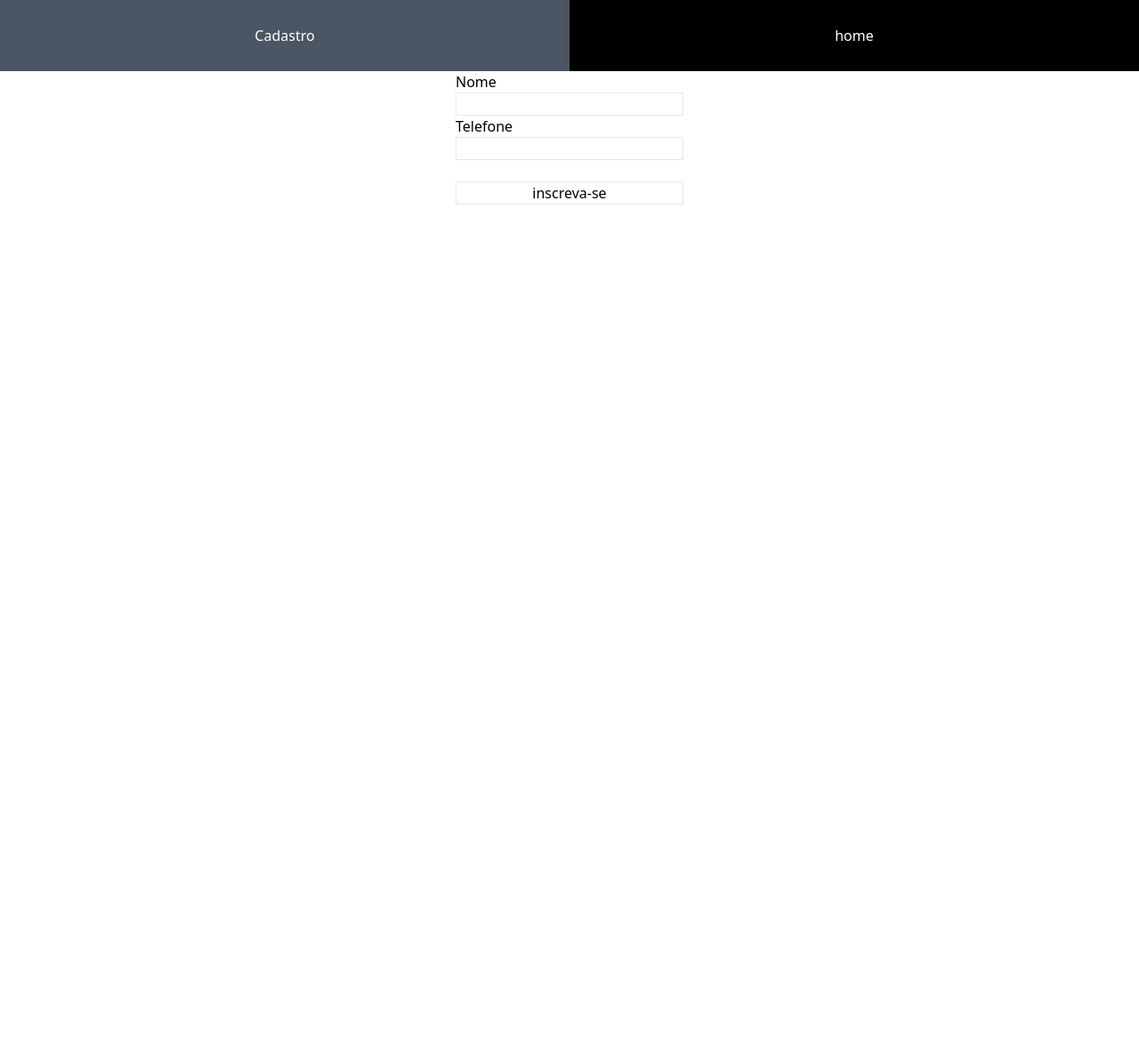
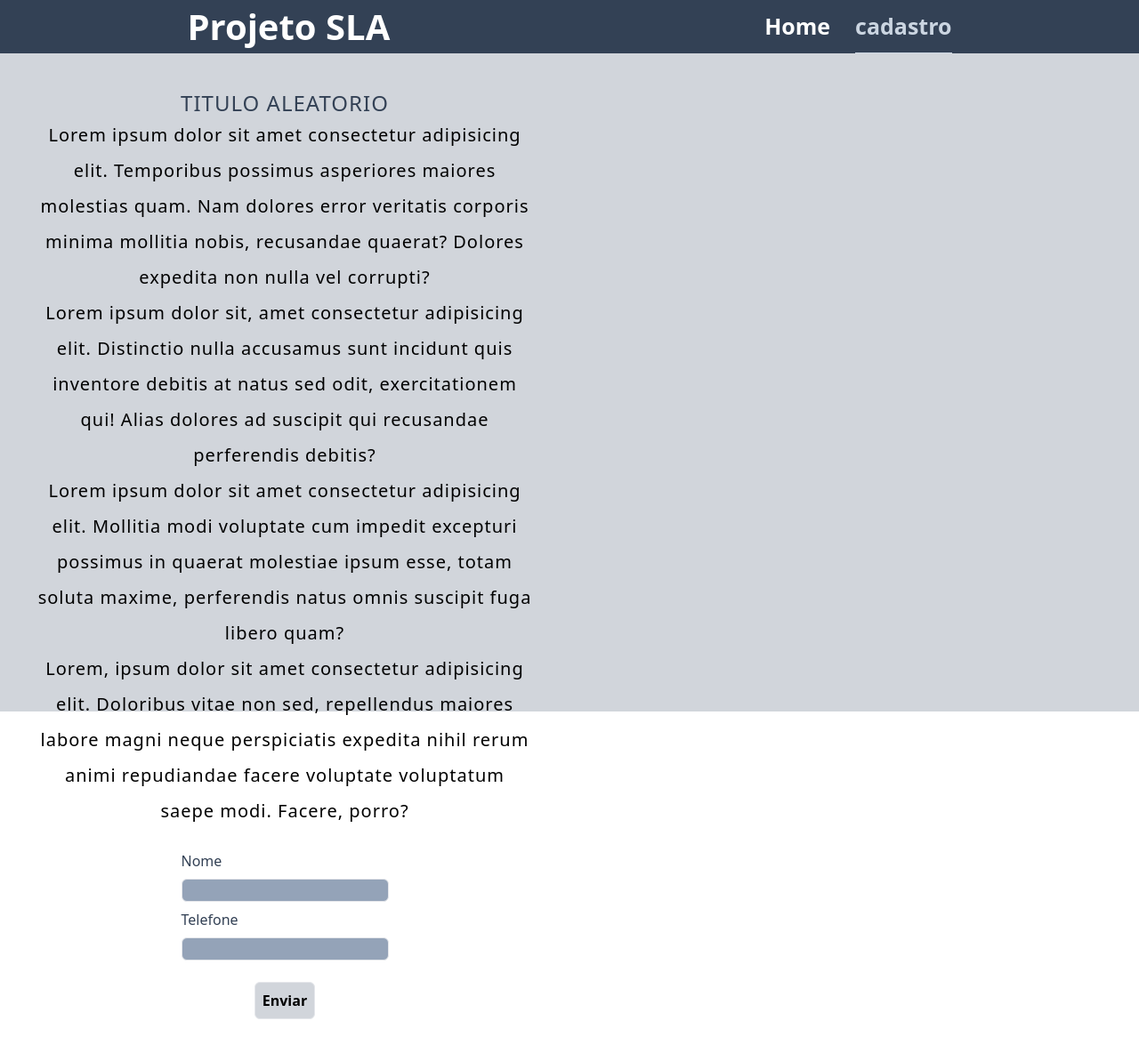
Before and after one commit to GustavoPinho001/projeto, a React (Vite) app: page /cadastro in a window 1280 px wide. Shown: the top 1184 px of the page at 89% size. Before the commit the page ends 800 px from the top, so only its background shows below. Built offline with nearby package versions, Linux system fonts and the light colour scheme.

Commit message:
ultimosub

```diff
--- a/src/modules/Home/home.tsx
+++ b/src/modules/Home/home.tsx
@@ -1,3 +1,5 @@
+import { Field, Form } from "formik";
+import { Formik } from "formik/dist/Formik";
 import { useNavigate } from "react-router-dom";
 
 const Home=(): any =>{
@@ -11,16 +13,33 @@ const Home=(): any =>{
         navigateHome("/")
     }
 
-    return(
-        <div className="flex h-screen w-screen flex-col">
-        <div className="flex h-[10%]">
-            <button className=" w-[50%] bg-black text-white " onClick={funcao}>Cadastro</button>
-            <button className=" w-[50%] bg-gray-600 text-white " onClick={funcaosla}>home</button>
+    return (
+        <div className="flex h-screen w-screen bg-gray-300 flex-col">
+          <header className="flex h-28 items-center bg-slate-700">
+            <div className="flex justify-around w-full">
+              <h1 className="text-white font-bold text-[40px] ">
+                Projeto SLA
+              </h1>
+              <div className="flex  gap-7">
+                <button onClick={funcaosla} className=" font-bold text-[25px] text-slate-300 border-b-[1px] border-b-slate-300">
+                  Home
+                </button>
+                <button onClick={funcao} className="text-white font-bold text-[25px] hover:text-slate-300">
+                  cadastro
+                </button>
+              </div>
+            </div>
+          </header>
+          <div className="flex justify-between">
+            <div className="flex flex-col-reverse justify-around w-[50%] box-border p-10 gap-4 items-center">
+              <div className="text-center tracking-wider leading-10 text-xl">
+              </div>
+            </div>
+            <div className="flex w-[50%] flex-col text-center  p-10 ">
+            </div>
+          </div>
         </div>
-            <div className="flex flex-col items-center" >
+      );
+};
 
-            </div>
-        </div>
-        )
-    }
 export default Home;
--- a/src/modules/cadastro/cadastro.tsx
+++ b/src/modules/cadastro/cadastro.tsx
@@ -1,5 +1,6 @@
 import { useState } from "react";
 import { useNavigate } from "react-router-dom";
+import { Formik, Form, Field, ErrorMessage } from "formik";
 
 interface Person {
   content: string;
@@ -9,11 +10,15 @@ interface Person {
 const Cadastro: React.FC = () => {
   const [people, setPeople] = useState<Person[]>([]);
 
-  const handleSub = (form: React.FormEvent<HTMLFormElement>): void => {
-    form.preventDefault();
+  const valoresIniciais: Person = {
+    content: "",
+    number: "",
+  };
+
+  const handleSub = (form: Person) => {
     const newPerson: Person = {
-      content: form.currentTarget[0].value,
-      number: form.currentTarget[1].value
+      content: form.content,
+      number: form.number,
     };
     setPeople([...people, newPerson]);
   };
@@ -31,29 +36,94 @@ const Cadastro: React.FC = () => {
   };
 
   return (
-    <div className="flex h-screen w-screen flex-col">
-      <div className="flex h-[10%]">
-        <button className="w-[50%] bg-gray-600 text-white" onClick={funcao}>
-          Cadastro
-        </button>
-        <button className="w-[50%] bg-black text-white" onClick={funcaosla}>
-          home
-        </button>
-      </div>
-      <div className="flex flex-col items-center">
-        <form onSubmit={handleSub} className="flex flex-col w-[20%]">
-          <label htmlFor="nome">Nome</label>
-          <input className="border" id="nome" type="text" />
-          <label htmlFor="numero">Telefone</label>
-          <input className="border" id="numero" type="text" />
-          <br />
-          <button className="border">inscreva-se</button>
-        </form>
-        <div>
-          <ul>
+    <div className="flex h-screen w-screen bg-gray-300 flex-col">
+      <header className="flex h-28 items-center bg-slate-700">
+        <div className="flex justify-around w-full">
+          <h1 className="text-white font-bold text-[40px] ">
+            Projeto SLA
+          </h1>
+          <div className="flex  gap-7">
+            <button onClick={funcaosla} className="text-white font-bold text-[25px] hover:text-slate-300">
+              Home
+            </button>
+            <button onClick={funcao} className=" font-bold text-[25px] text-slate-300 border-b-[1px] border-b-slate-300">
+              cadastro
+            </button>
+          </div>
+        </div>
+      </header>
+      <div className="flex justify-between">
+        <div className="flex flex-col-reverse justify-around w-[50%] box-border p-10 gap-4 items-center">
+          <Formik initialValues={valoresIniciais} onSubmit={handleSub}>
+            <Form className="flex p-2 flex-col gap-2 ">
+              <div className="flex flex-col gap-2">
+                <label htmlFor="content" className="text-slate-700">
+                  Nome
+                </label>
+                <Field
+                  className="border rounded-md bg-slate-400 text-white"
+                  type="text"
+                  required
+                  id="content"
+                  name="content"
+                />
+              </div>
+              <div className="flex flex-col gap-2">
+                <label htmlFor="number" className="text-slate-700">
+                  Telefone
+                </label>
+                <Field
+                  className="border rounded-md bg-slate-400 text-white"
+                  type="number"
+                  id="number"
+                  required
+                  name="number"
+                />
+              </div>
+              <div className="flex justify-center pt-4">
+                <button
+                  type="submit"
+                  className="flex border rounded-md p-2 bg-gray-300 font-bold"
+                >
+                  Enviar
+                </button>
+              </div>
+            </Form>
+          </Formik>
+          <div className="text-center tracking-wider leading-10 text-xl">
+            <h1 className="text-2xl text-slate-700 ">TITULO ALEATORIO</h1>
+            <p>
+              Lorem ipsum dolor sit amet consectetur adipisicing elit.
+              Temporibus possimus asperiores maiores molestias quam. Nam dolores
+              error veritatis corporis minima mollitia nobis, recusandae
+              quaerat? Dolores expedita non nulla vel corrupti?
+            </p>
+            <p>
+              Lorem ipsum dolor sit, amet consectetur adipisicing elit.
+              Distinctio nulla accusamus sunt incidunt quis inventore debitis at
+              natus sed odit, exercitationem qui! Alias dolores ad suscipit qui
+              recusandae perferendis debitis?
+            </p>
+            <p>
+              Lorem ipsum dolor sit amet consectetur adipisicing elit. Mollitia
+              modi voluptate cum impedit excepturi possimus in quaerat molestiae
+              ipsum esse, totam soluta maxime, perferendis natus omnis suscipit
+              fuga libero quam?
+            </p>
+            <p>
+              Lorem, ipsum dolor sit amet consectetur adipisicing elit.
+              Doloribus vitae non sed, repellendus maiores labore magni neque
+              perspiciatis expedita nihil rerum animi repudiandae facere
+              voluptate voluptatum saepe modi. Facere, porro?
+            </p>
+          </div>
+        </div>
+        <div className="flex w-[50%] flex-col text-center  p-10 ">
+          <ul className="flex gap-4 flex-col h-[80px] border-blue-100 border-dashed">
             {people.map((person, index) => (
-              <li key={index}>
-                <span>{person.content}</span> - <span>{person.number}</span>
+              <li key={index} className="flex text-2xl p-10 bg-slate-400 justify-between items-center rounded-lg  h-[80px]">
+                <p className="text-white text-lg"><span className="text-black text-2xl">Nome</span>: {person.content}</p>
+                <p className="text-white text-lg"><span className="text-black text-2xl">Numero</span>: {person.number}</p>
               </li>
             ))}
           </ul>
```
